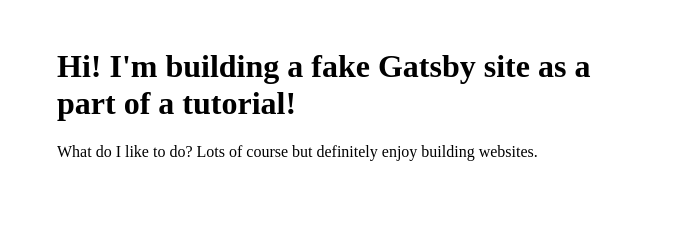
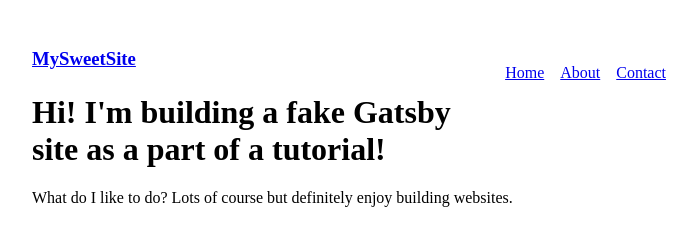
Before and after one commit to wshum4/tutorial-part-three, a Gatsby site: page / in a window 1280 px wide. Shown: the whole page, without its empty margins (283-978 px from the left). Built offline with nearby package versions, Linux system fonts and the light colour scheme; Gatsby itself is replaced by a stand-in of ours.

Commit message:
added links

```diff
--- /dev/null
+++ b/src/components/layout.js
@@ -0,0 +1,25 @@
+import React from "react"
+import { Link } from "gatsby"
+const ListLink = props => (
+  <li style={{ display: `inline-block`, marginRight: `1rem` }}>
+    <Link to={props.to}>{props.children}</Link>
+  </li>
+)
+
+export default function Layout({ children }) {
+  return (
+    <div style={{ margin: `3rem auto`, maxWidth: 650, padding: `0 1rem` }}>
+      <header style={{ marginBottom: `1.5rem` }}>
+        <Link to="/" style={{ textShadow: `none`, backgroundImage: `none` }}>
+          <h3 style={{ display: `inline` }}>MySweetSite</h3>
+        </Link>
+        <ul style={{ listStyle: `none`, float: `right` }}>
+          <ListLink to="/">Home</ListLink>
+          <ListLink to="/about/">About</ListLink>
+          <ListLink to="/contact/">Contact</ListLink>
+        </ul>
+      </header>
+      {children}
+    </div>
+  )
+}
--- a/src/pages/index.js
+++ b/src/pages/index.js
@@ -1,10 +1,11 @@
 import React from "react"
+import Layout from "../components/layout"
 
 export default function Home() {
   return (
-    <div style={{ margin: `3rem auto`, maxWidth: 600}}>
-      <h1>Hi! I'm building a fake Gatsby site as a part of a tutorial!</h1>
+    <Layout>
+    <h1>Hi! I'm building a fake Gatsby site as a part of a tutorial!</h1>
       <p>What do I like to do? Lots of course but definitely enjoy building websites.</p>
-    </div>
-  )
+    </Layout>
+  );
 }
```
Also changed, not shown: src/pages/about.js (+11 -0 lines), src/pages/contact.js (+11 -0 lines).
